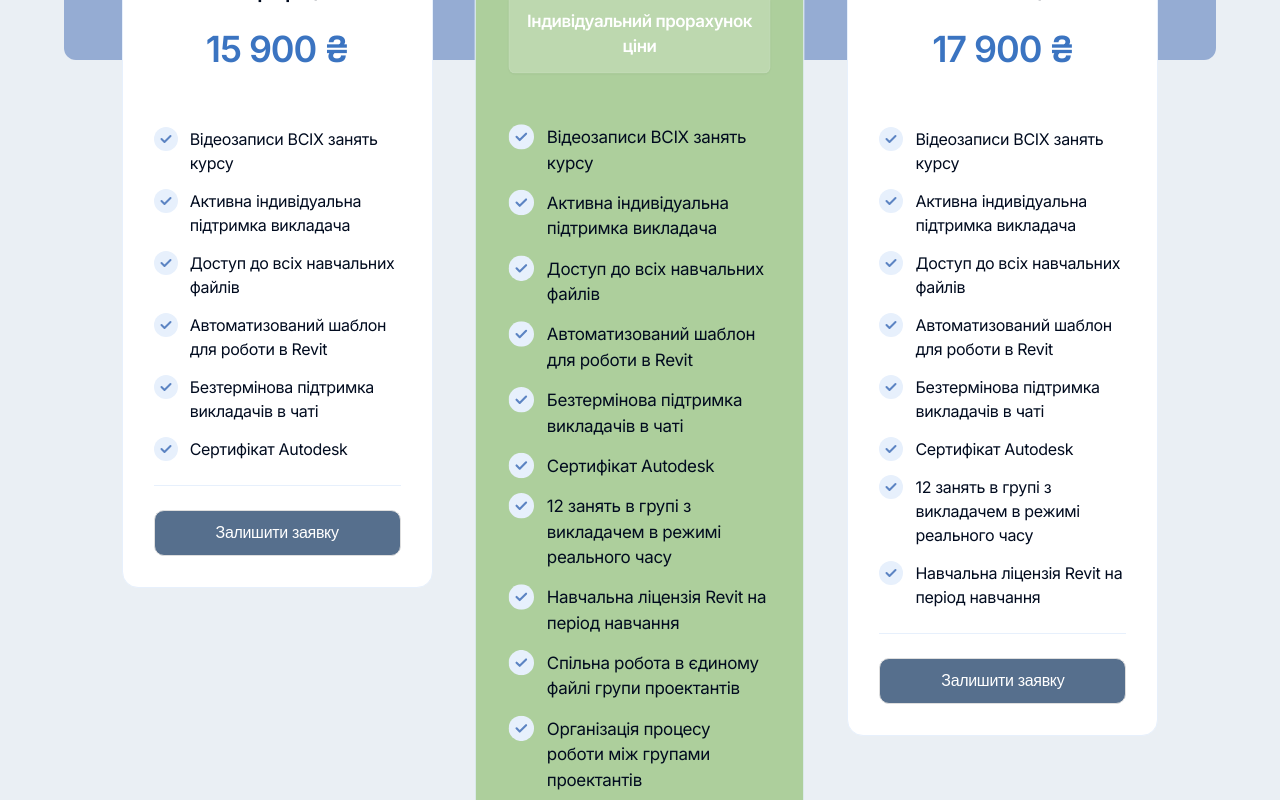
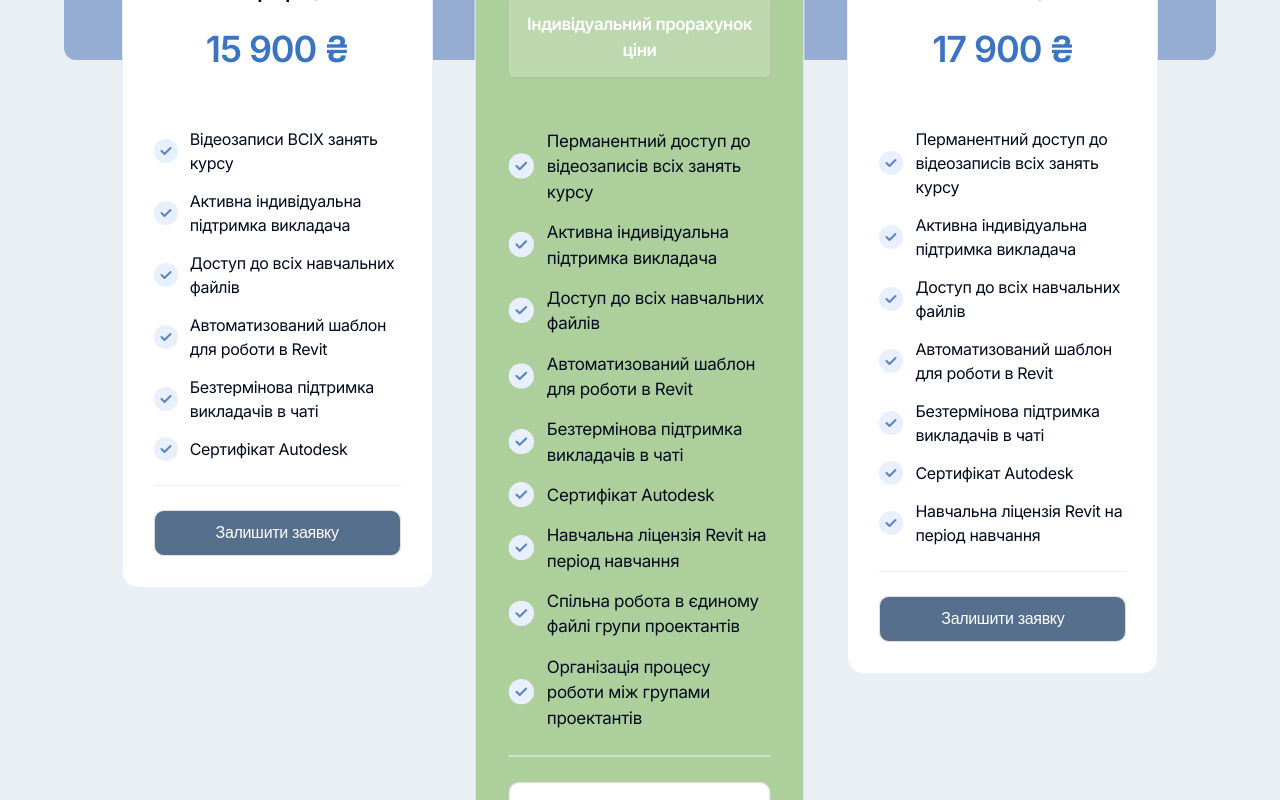
Before and after one commit to yhorodniy/Parametrik_v_2, a React (Vite) app: page / in a window 1280 px wide. Shown: the part 8020-8820 px from the top of the page. Built offline with nearby package versions, Linux system fonts and the light colour scheme.

Commit message:
some change

```diff
--- a/src/components/PricingPlan/PricingPlans.module.scss
+++ b/src/components/PricingPlan/PricingPlans.module.scss
@@ -73,6 +73,7 @@
                     & li {
                         display: grid;
                         grid-template-columns: 24px 1fr;
+                        align-items: center;
                         gap: 12px;
 
                         & span {
--- a/src/components/PricingPlan/pricingPlansList.tsx
+++ b/src/components/PricingPlan/pricingPlansList.tsx
@@ -19,17 +19,15 @@ export const pricingPlansList = [
         title: 'Взаємодія / Online',
         price: 'Індивідуальний прорахунок ціни',
         services: [
-            'Відеозаписи ВСІХ занять курсу',
+            'Перманентний доступ до відеозаписів всіх занять курсу',
             'Активна індивідуальна підтримка викладача',
             'Доступ до всіх навчальних файлів',
             'Автоматизований шаблон для роботи в Revit',
             'Безтермінова підтримка викладачів в чаті',
             'Сертифікат Autodesk',
-            '12 занять в групі з викладачем в режимі реального часу',
             'Навчальна ліцензія Revit на період навчання',
             'Спільна робота в єдиному файлі групи проектантів',
             'Організація процесу роботи між групами проектантів',
-            'Відеозаписи ВСІХ занять курсу'
         ],
         button: {
             text: 'Замовити прорахунок',
@@ -40,13 +38,12 @@ export const pricingPlansList = [
         title: 'Основний Live / Online',
         price: '17 900 ₴',
         services: [
-            'Відеозаписи ВСІХ занять курсу',
+            'Перманентний доступ до відеозаписів всіх занять курсу',
             'Активна індивідуальна підтримка викладача',
             'Доступ до всіх навчальних файлів',
             'Автоматизований шаблон для роботи в Revit',
             'Безтермінова підтримка викладачів в чаті',
             'Сертифікат Autodesk',
-            '12 занять в групі з викладачем в режимі реального часу',
             'Навчальна ліцензія Revit на період навчання'
         ],
         button: {
```
